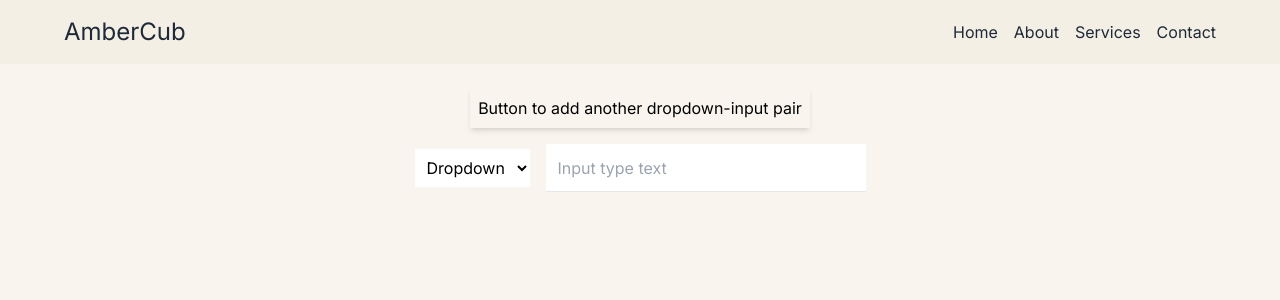
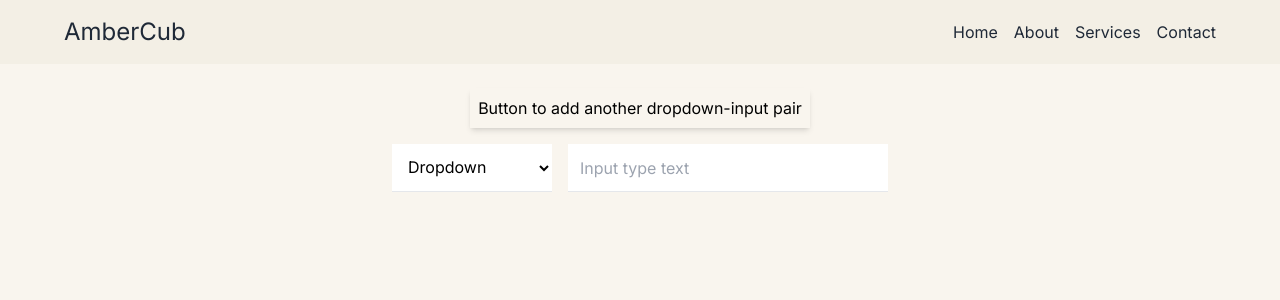
Before and after one commit to PRINCEjain0/Prodools, a Next.js app: page /location/create in a window 1280 px wide. Shown: the top 300 px of the page. Built offline with nearby package versions, Linux system fonts and the light colour scheme.

Commit message:
height updated

```diff
--- a/app/(routes)/location/create/page.jsx
+++ b/app/(routes)/location/create/page.jsx
@@ -38,7 +38,7 @@ const DynamicForm = () => {
           <select
             value={input.dropdown}
             onChange={(e) => handleDropdownChange(index, e.target.value)}
-            className="p-2 bg-white  "
+            className="w-40  h-12 px-3 py-2 border-b  bg-white  "
           >
             <option value="">Dropdown</option>
             <option value="option1">Option 1</option>
```
